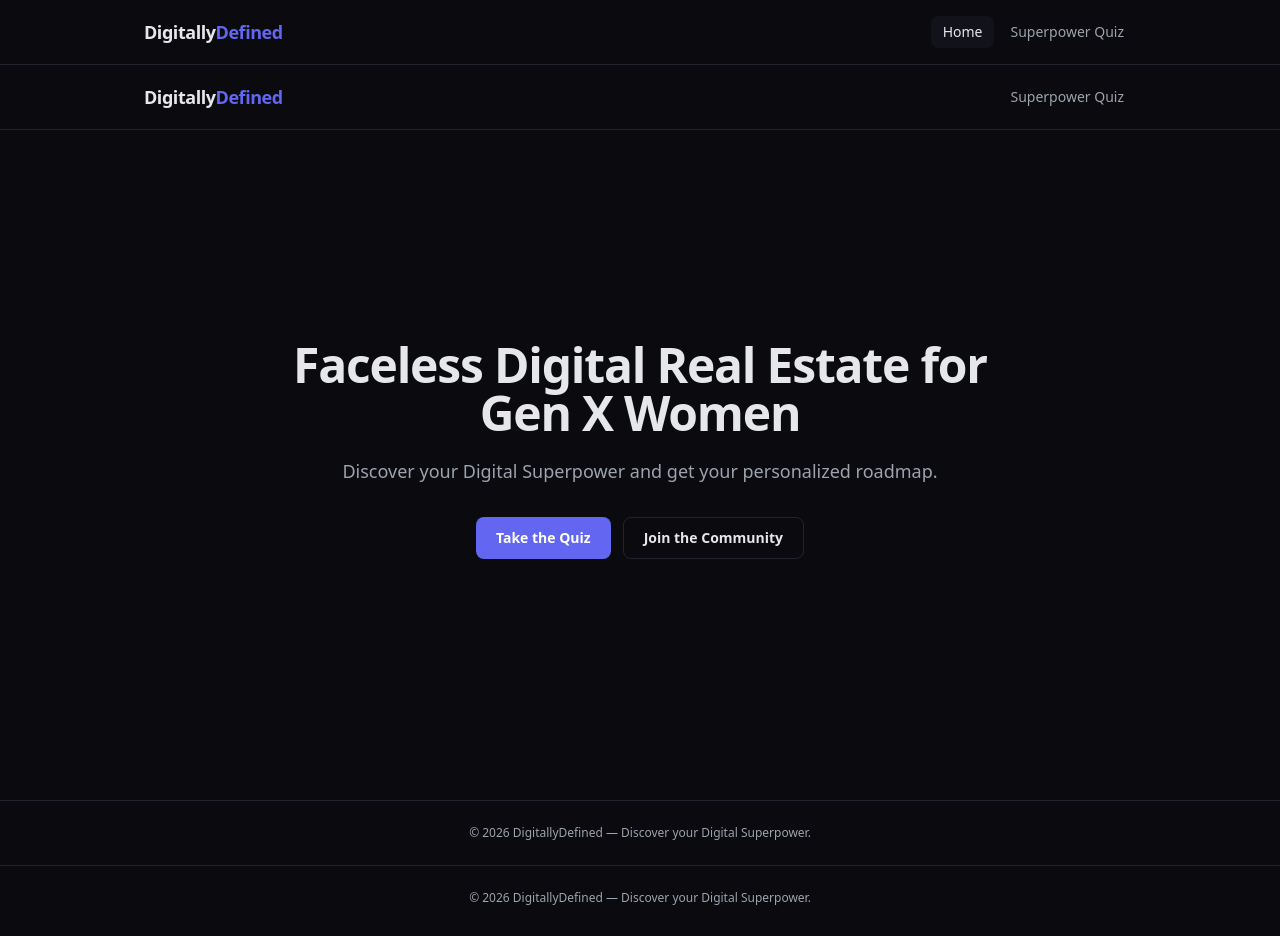
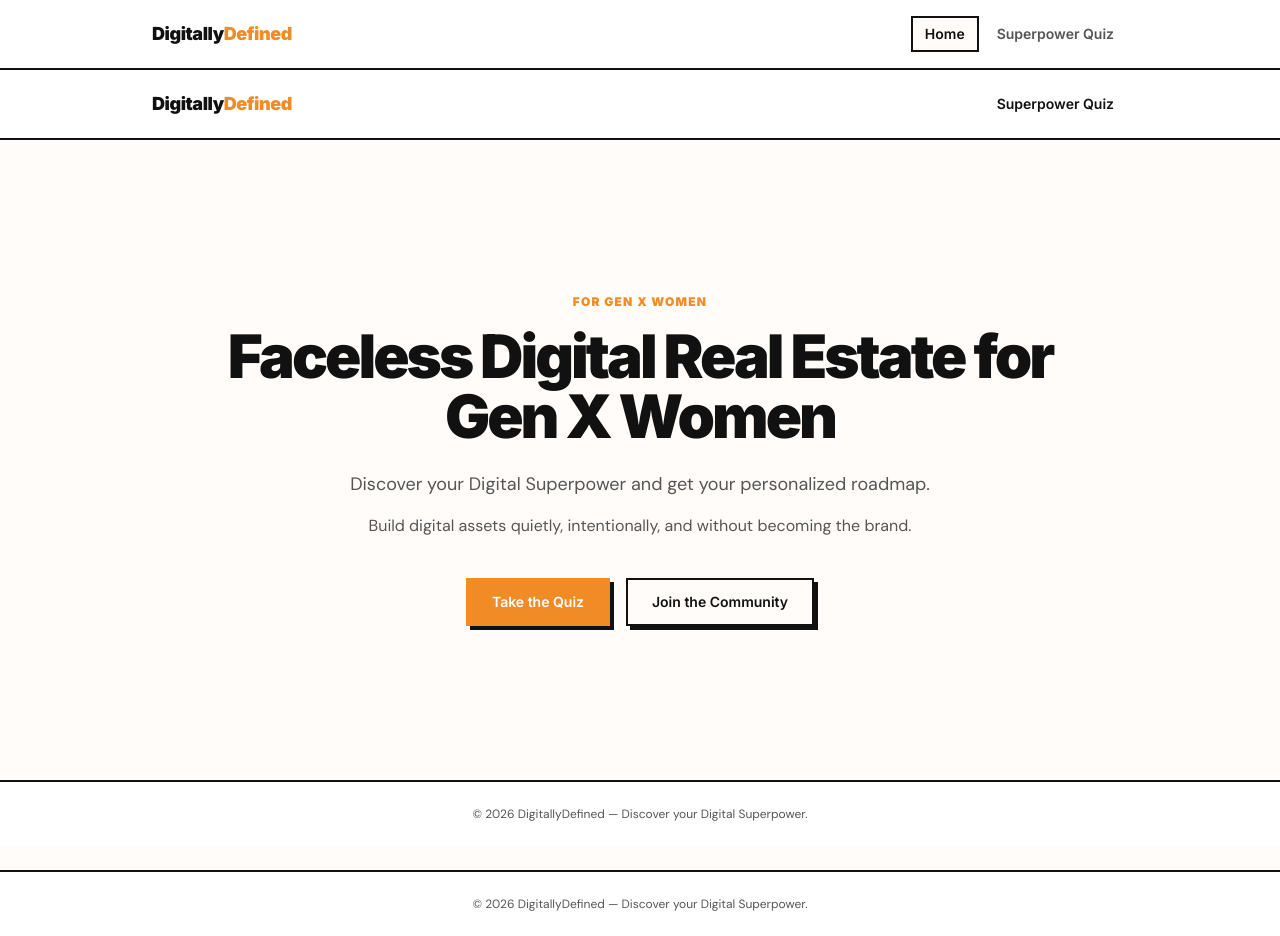
Before and after one commit to frankleedigital/digitallydefined-os-backend, a React (Vite) app in the folder digitallydefined-website-clean/: page / in a window 1280 px wide. Built offline with nearby package versions, Linux system fonts and the light colour scheme; no server answers.

Commit message:
style: rebuild landing page with DigitallyDefined brand guidelines — soft brutalism, cream background, Inter/DM Sans fonts, sharp edges, hard shadows

```diff
--- a/digitallydefined-website-clean/index.html
+++ b/digitallydefined-website-clean/index.html
@@ -5,6 +5,9 @@
     <meta name="viewport" content="width=device-width, initial-scale=1.0" />
     <meta name="description" content="DigitallyDefined — Faceless Digital Real Estate for Gen X Women. Discover your Digital Superpower and get your personalized roadmap." />
     <title>DigitallyDefined — Faceless Digital Real Estate for Gen X Women</title>
+    <link rel="preconnect" href="https://fonts.googleapis.com">
+    <link rel="preconnect" href="https://fonts.gstatic.com" crossorigin>
+    <link href="https://fonts.googleapis.com/css2?family=DM+Sans:wght@400;500;600;700&family=Inter:wght@600;700;800;900&display=swap" rel="stylesheet">
   </head>
   <body>
     <div id="root"></div>
--- a/digitallydefined-website-clean/src/app/Layout.jsx
+++ b/digitallydefined-website-clean/src/app/Layout.jsx
@@ -7,11 +7,11 @@ const NAV_LINKS = [
 
 export default function Layout({ children }) {
   return (
-    <div className="flex min-h-screen flex-col">
-      <header className="border-b border-brand-border">
-        <div className="mx-auto flex max-w-5xl items-center justify-between px-4 py-4">
-          <Link to="/" className="text-lg font-bold tracking-tight">
-            Digitally<span className="text-brand-accent">Defined</span>
+    <div className="min-h-screen bg-brand-cream">
+      <header className="border-b-2 border-brand-ink bg-brand-white">
+        <div className="mx-auto flex max-w-5xl items-center justify-between px-6 py-4">
+          <Link to="/" className="text-lg font-heading font-black tracking-tight text-brand-ink">
+            Digitally<span className="text-brand-orange">Defined</span>
           </Link>
           <nav className="flex items-center gap-1">
             {NAV_LINKS.map((l) => (
@@ -19,7 +19,11 @@ export default function Layout({ children }) {
                 key={l.to}
                 to={l.to}
                 className={({ isActive }) =>
-                  `rounded-lg px-3 py-1.5 text-sm ${isActive ? 'bg-brand-surface text-brand-text' : 'text-brand-muted hover:text-brand-text'}`
+                  `rounded-none border-2 px-3 py-1.5 text-sm font-heading font-semibold transition-all ${
+                    isActive
+                      ? 'border-brand-ink bg-brand-cream text-brand-ink'
+                      : 'border-transparent text-brand-muted hover:border-brand-ink hover:bg-brand-cream hover:text-brand-ink'
+                  }`
                 }
               >
                 {l.label}
@@ -28,9 +32,11 @@ export default function Layout({ children }) {
           </nav>
         </div>
       </header>
-      <main className="flex-1">{children}</main>
-      <footer className="border-t border-brand-border py-6 text-center text-xs text-brand-muted">
-        © {new Date().getFullYear()} DigitallyDefined — Discover your Digital Superpower.
+      <main className="min-h-[80vh]">{children}</main>
+      <footer className="border-t-2 border-brand-ink bg-brand-white py-6">
+        <p className="text-center text-xs text-brand-muted">
+          © {new Date().getFullYear()} DigitallyDefined — Discover your Digital Superpower.
+        </p>
       </footer>
     </div>
   );
--- a/digitallydefined-website-clean/src/pages/Home.jsx
+++ b/digitallydefined-website-clean/src/pages/Home.jsx
@@ -1,21 +1,20 @@
 import { Link } from 'react-router-dom';
-import Button from '../components/ui/Button.jsx';
 
-// Facebook Community Group
 const FACEBOOK_GROUP_URL = 'https://www.facebook.com/groups/digitallydefind';
 
 export default function Home() {
   return (
-    <div className="flex min-h-screen flex-col">
-      <header className="border-b border-brand-border">
-        <div className="mx-auto flex max-w-5xl items-center justify-between px-4 py-4">
-          <Link to="/" className="text-lg font-bold tracking-tight">
-            Digitally<span className="text-brand-accent">Defined</span>
+    <div className="min-h-screen bg-brand-cream">
+      {/* Header */}
+      <header className="border-b-2 border-brand-ink bg-brand-white">
+        <div className="mx-auto flex max-w-5xl items-center justify-between px-6 py-4">
+          <Link to="/" className="text-lg font-heading font-black tracking-tight text-brand-ink">
+            Digitally<span className="text-brand-orange">Defined</span>
           </Link>
           <nav className="flex items-center gap-1">
             <Link
               to="/quiz"
-              className="rounded-lg px-3 py-1.5 text-sm text-brand-muted hover:text-brand-text"
+              className="rounded-none border-2 border-transparent px-3 py-1.5 text-sm font-heading font-semibold text-brand-ink transition-all hover:border-brand-ink hover:bg-brand-cream"
             >
               Superpower Quiz
             </Link>
@@ -23,27 +22,42 @@ export default function Home() {
         </div>
       </header>
 
-      <main className="flex-1">
-        <section className="flex min-h-[80vh] items-center justify-center px-4 py-16">
-          <div className="text-center">
-            <h1 className="mx-auto max-w-3xl text-4xl font-bold tracking-tight sm:text-5xl">
+      {/* Hero Section */}
+      <main>
+        <section className="hero-section">
+          <div className="hero-content">
+            <span className="label">For Gen X Women</span>
+            <h1 className="hero-title mt-4">
               Faceless Digital Real Estate for Gen X Women
             </h1>
-            <p className="mx-auto mt-5 max-w-2xl text-lg text-brand-muted">
+            <p className="hero-subtitle mt-6">
               Discover your Digital Superpower and get your personalized roadmap.
             </p>
-            <div className="mt-8 flex justify-center gap-3 flex-wrap">
-              <Button as={Link} to="/quiz">Take the Quiz</Button>
-              <Button as="a" href={FACEBOOK_GROUP_URL} variant="outline" target="_blank" rel="noopener noreferrer">
+            <p className="mt-4 text-base text-brand-muted">
+              Build digital assets quietly, intentionally, and without becoming the brand.
+            </p>
+            <div className="cta-group mt-10">
+              <Link to="/quiz" className="btn btn-primary shadow-hard hover:translate-x-[2px] hover:translate-y-[2px] hover:shadow-none">
+                Take the Quiz
+              </Link>
+              <a
+                href={FACEBOOK_GROUP_URL}
+                target="_blank"
+                rel="noopener noreferrer"
+                className="btn btn-outline shadow-hard hover:translate-x-[2px] hover:translate-y-[2px] hover:shadow-none"
+              >
                 Join the Community
-              </Button>
+              </a>
             </div>
           </div>
         </section>
       </main>
 
-      <footer className="border-t border-brand-border py-6 text-center text-xs text-brand-muted">
-        © {new Date().getFullYear()} DigitallyDefined — Discover your Digital Superpower.
+      {/* Footer */}
+      <footer className="border-t-2 border-brand-ink bg-brand-white py-6">
+        <p className="text-center text-xs text-brand-muted">
+          © {new Date().getFullYear()} DigitallyDefined — Discover your Digital Superpower.
+        </p>
       </footer>
     </div>
   );
--- a/digitallydefined-website-clean/src/styles/index.css
+++ b/digitallydefined-website-clean/src/styles/index.css
@@ -3,10 +3,55 @@
 @tailwind utilities;
 
 @layer base {
-  html { @apply antialiased; }
-  body { @apply bg-brand-bg text-brand-text min-h-screen; }
+  html {
+    @apply antialiased;
+  }
+  body {
+    @apply bg-brand-cream text-brand-ink font-body;
+  }
+  h1, h2, h3, h4, h5, h6 {
+    @apply font-heading font-bold tracking-tight;
+  }
 }
 
 @layer components {
-  .container-page { @apply mx-auto w-full max-w-5xl px-4 py-10; }
+  .container-page {
+    @apply mx-auto w-full max-w-5xl px-6 py-12;
+  }
+
+  .btn {
+    @apply inline-flex items-center justify-center rounded-none border-2 border-brand-ink px-6 py-3 font-heading font-semibold text-sm transition-all duration-150;
+  }
+
+  .btn-primary {
+    @apply bg-brand-orange text-white border-brand-orange hover:bg-brand-orangeHover;
+  }
+
+  .btn-outline {
+    @apply bg-transparent text-brand-ink hover:bg-brand-ink hover:text-white;
+  }
+
+  .label {
+    @apply block text-xs font-heading font-black uppercase tracking-widest text-brand-orange;
+  }
+
+  .hero-section {
+    @apply flex min-h-[80vh] items-center justify-center px-6 py-16;
+  }
+
+  .hero-content {
+    @apply text-center;
+  }
+
+  .hero-title {
+    @apply mx-auto max-w-4xl text-4xl font-black tracking-tighter text-brand-ink sm:text-5xl md:text-6xl;
+  }
+
+  .hero-subtitle {
+    @apply mx-auto mt-6 max-w-2xl text-lg text-brand-muted;
+  }
+
+  .cta-group {
+    @apply mt-10 flex justify-center gap-4 flex-wrap;
+  }
 }
--- a/digitallydefined-website-clean/tailwind.config.js
+++ b/digitallydefined-website-clean/tailwind.config.js
@@ -5,14 +5,28 @@ export default {
     extend: {
       colors: {
         brand: {
-          bg: '#0a0a0f',
-          surface: '#12121a',
-          border: '#23232f',
-          accent: '#6366f1',
-          'accent-hover': '#818cf8',
-          text: '#e5e7eb',
-          muted: '#9ca3af',
+          cream: '#FFFCF9',
+          white: '#FFFFFF',
+          ink: '#111111',
+          orange: '#F18B25',
+          orangeHover: '#D97706',
+          blue: '#47B7D4',
+          red: '#8B1A0A',
+          border: '#111111',
+          text: '#111111',
+          muted: '#555555',
         },
+      },
+      fontFamily: {
+        heading: ['Inter', 'system-ui', 'sans-serif'],
+        body: ['DM Sans', 'system-ui', 'sans-serif'],
+      },
+      borderRadius: {
+        'none': '0',
+      },
+      boxShadow: {
+        'hard': '4px 4px 0px 0px #111111',
+        'hard-sm': '2px 2px 0px 0px #111111',
       },
     },
   },
```
